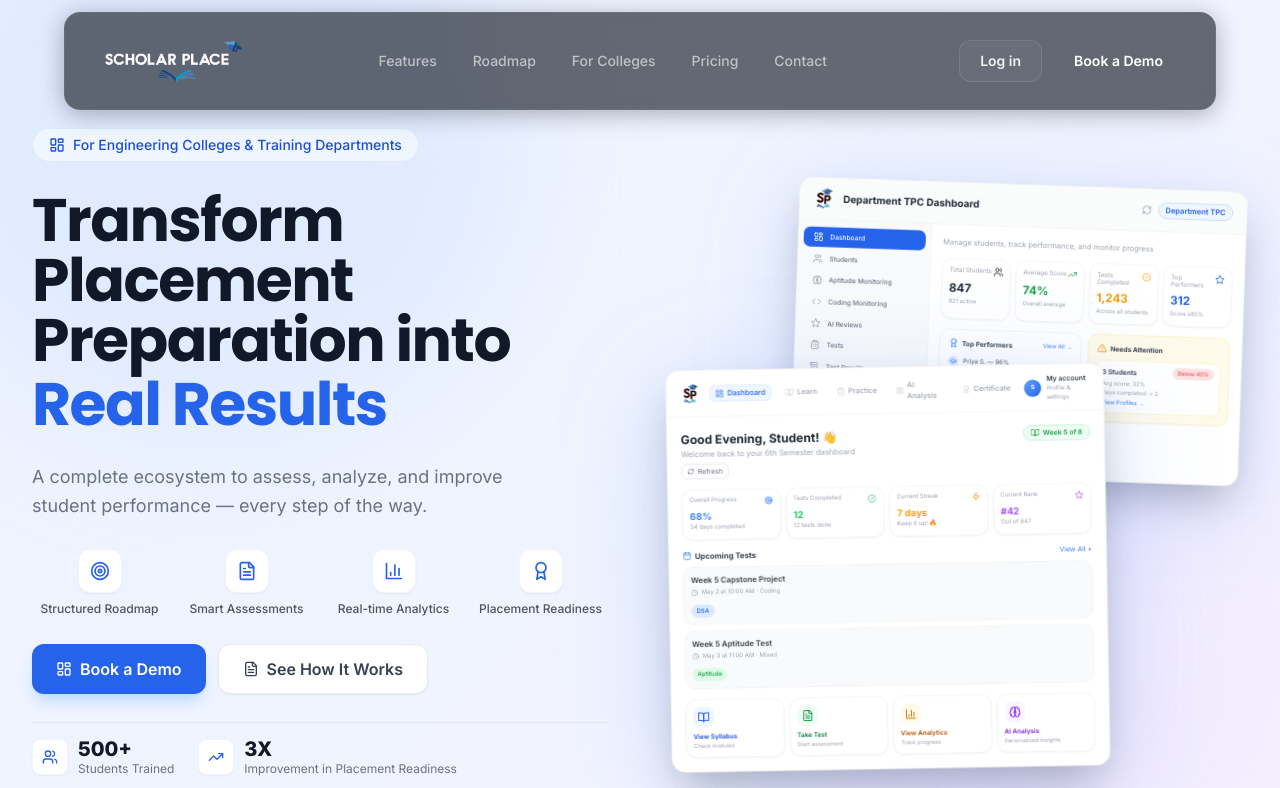
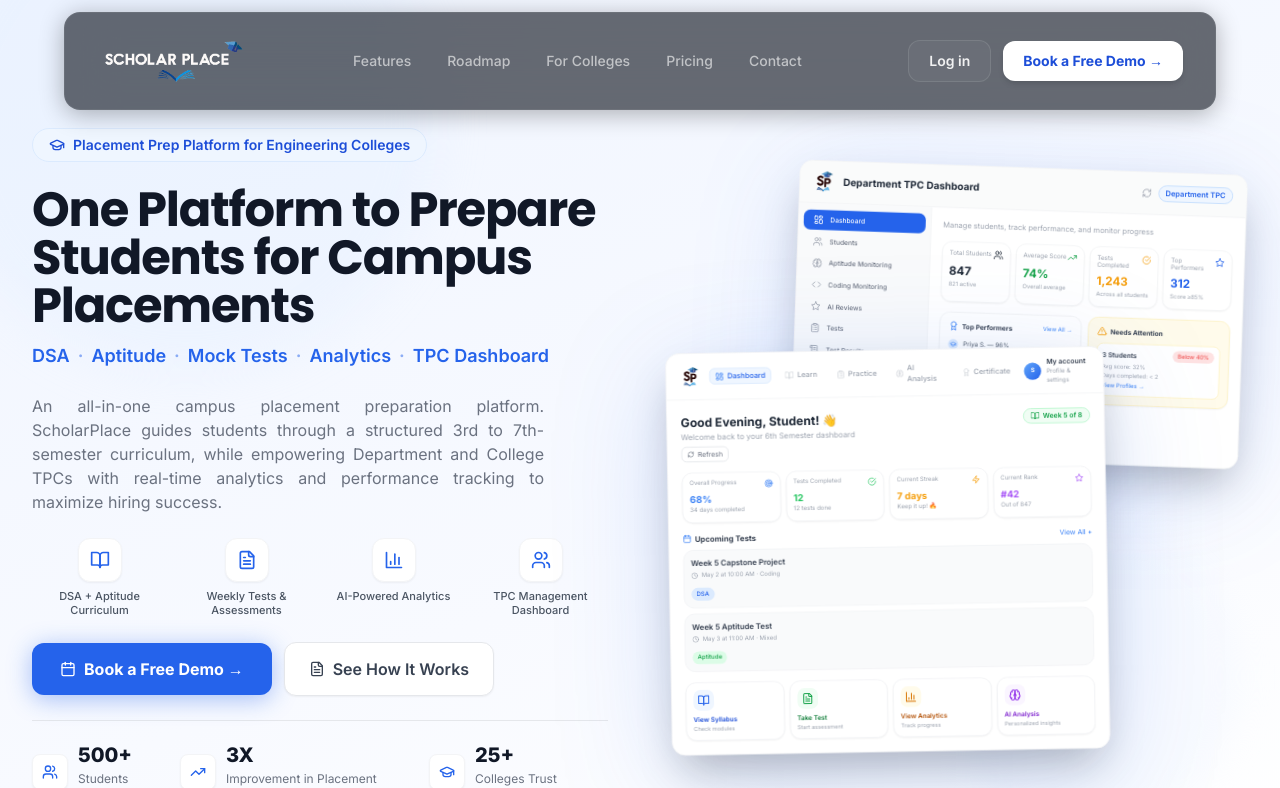
Before and after one commit to Zeeniith-Technology/ScholarPlace, a Next.js app in the folder frontend/: page / in a window 1280 px wide. Shown: the top 788 px of the page. Built offline with nearby package versions, Linux system fonts and the light colour scheme.

Commit message:
Changes in alll things

```diff
--- a/frontend/components/sections/Contact.tsx
+++ b/frontend/components/sections/Contact.tsx
@@ -85,8 +85,8 @@
                                 <div>
                                     <h3 className="text-lg font-semibold text-neutral mb-1">Email Us</h3>
                                     <p className="text-neutral-dark mb-2">Our friendly team is here to help.</p>
-                                    <a href="mailto:zeeniithinfo@gmail.com" className="text-primary font-medium hover:text-primary-dark transition-colors">
-                                        zeeniithinfo@gmail.com
+                                    <a href="mailto:info@zeeniith.in" className="text-primary font-medium hover:text-primary-dark transition-colors">
+                                        info@zeeniith.in
                                     </a>
                                 </div>
                             </div>
--- a/frontend/components/sections/ForColleges.tsx
+++ b/frontend/components/sections/ForColleges.tsx
@@ -1,6 +1,7 @@
 'use client'
 
 import React from 'react'
+import Image from 'next/image'
 import {
   TrendingUp, AlertCircle, FileText, ShieldCheck,
   Users, BarChart3, Download, Target, CheckCircle2,
@@ -147,9 +148,13 @@
               {/* Dashboard Top Bar */}
               <div className="flex items-center justify-between px-5 py-3.5 border-b border-gray-100 bg-white/90">
                 <div className="flex items-center gap-2">
-                  <div className="w-6 h-6 rounded-lg bg-blue-600 flex items-center justify-center">
-                    <BarChart3 className="w-3.5 h-3.5 text-white" />
-                  </div>
+                  <Image
+                    src="/images/Small_Logo.png"
+                    alt="ScholarPlace"
+                    width={24}
+                    height={24}
+                    className="rounded-md object-contain"
+                  />
                   <span className="text-sm font-bold text-gray-900">ScholarPlace TPC</span>
                 </div>
                 <div className="flex items-center gap-2">
--- a/frontend/components/sections/Hero.tsx
+++ b/frontend/components/sections/Hero.tsx
@@ -257,10 +257,10 @@
 
 /* ─── Feature icons ─── */
 const featurePills = [
-  { Icon: Target,        label: 'Structured Roadmap'   },
-  { Icon: FileText,      label: 'Smart Assessments'    },
-  { Icon: BarChart3,     label: 'Real-time Analytics'  },
-  { Icon: Award,         label: 'Placement Readiness'  },
+  { Icon: BookOpen,      label: 'DSA + Aptitude Curriculum' },
+  { Icon: FileText,      label: 'Weekly Tests & Assessments' },
+  { Icon: BarChart3,     label: 'AI-Powered Analytics'      },
+  { Icon: Users,         label: 'TPC Management Dashboard'  },
 ]
 
 const stats = [
@@ -274,65 +274,69 @@
   return (
     <section
       className="relative min-h-screen flex items-center overflow-hidden pt-32 pb-16 select-none"
-      style={{ background: 'linear-gradient(135deg, #eef2ff 0%, #f0f4ff 50%, #f5f0ff 100%)' }}
+      style={{ background: 'linear-gradient(160deg, #f0f5ff 0%, #f8faff 60%, #ffffff 100%)' }}
     >
-      {/* Background blobs */}
+      {/* Subtle background accent — very light, not blurry */}
       <div className="absolute inset-0 pointer-events-none overflow-hidden">
-        <div className="absolute w-[600px] h-[600px] rounded-full bg-blue-200/30 blur-3xl -top-40 -left-20" />
-        <div className="absolute w-[500px] h-[500px] rounded-full bg-purple-200/20 blur-3xl bottom-0 right-0" />
+        <div className="absolute w-[500px] h-[500px] rounded-full bg-blue-100/25 blur-xl -top-32 -left-16" />
+        <div className="absolute w-[300px] h-[300px] rounded-full bg-blue-50/30 blur-lg bottom-10 right-10" />
       </div>
 
       <div className="relative z-10 max-w-7xl mx-auto px-4 sm:px-6 lg:px-8 w-full">
         <div className="grid lg:grid-cols-2 gap-10 xl:gap-16 items-center">
 
           {/* ── LEFT ── */}
-          <div className="space-y-7">
+          <div className="space-y-6">
 
             {/* Badge */}
-            <span className="inline-flex items-center gap-2 px-4 py-1.5 rounded-full text-sm font-medium text-blue-700 bg-blue-50 border border-blue-100">
-              <LayoutDashboard className="w-4 h-4 flex-shrink-0" />
-              For Engineering Colleges &amp; Training Departments
-            </span>
-
-            {/* Headline */}
-            <div className="space-y-1">
-              <h1 className="text-5xl lg:text-6xl font-heading font-extrabold text-gray-900 leading-tight tracking-tight">
-                Transform Placement<br />Preparation into
-              </h1>
-              <h1 className="text-5xl lg:text-6xl font-heading font-extrabold text-blue-600 leading-tight tracking-tight">
-                Real Results
-              </h1>
+            <div className="inline-flex items-center gap-1.5 sm:gap-2 px-3 sm:px-4 py-1.5 rounded-full text-[10px] sm:text-sm font-semibold text-blue-700 bg-blue-50 border border-blue-100 w-fit">
+              <GraduationCap className="w-3.5 h-3.5 sm:w-4 sm:h-4 flex-shrink-0" />
+              Placement Prep Platform for Engineering Colleges
             </div>
 
-            {/* Subtitle */}
-            <p className="text-lg text-gray-500 leading-relaxed max-w-lg">
-              A complete ecosystem to assess, analyze, and improve student performance — every step of the way.
+            {/* Headline — product-specific, scannable in 3s */}
+            <div className="space-y-2 sm:space-y-3">
+              <h1 className="text-[32px] sm:text-4xl lg:text-5xl font-heading font-extrabold text-gray-900 leading-tight tracking-tight">
+                One Platform to Prepare<br className="hidden sm:block" /> Students for Campus Placements
+              </h1>
+              <div className="flex flex-wrap items-center gap-x-2 gap-y-1 text-[13px] sm:text-base lg:text-lg font-semibold text-blue-600">
+                <span>DSA</span> <span className="opacity-50">·</span>
+                <span>Aptitude</span> <span className="opacity-50">·</span>
+                <span>Mock Tests</span> <span className="opacity-50">·</span>
+                <span>Analytics</span> <span className="opacity-50">·</span>
+                <span>TPC Dashboard</span>
+              </div>
+            </div>
+
+            {/* Subtitle — SEO friendly, clear, specific */}
+            <p className="text-[13px] sm:text-base text-gray-500 leading-relaxed max-w-lg text-justify">
+              An all-in-one campus placement preparation platform. ScholarPlace guides students through a structured 3rd to 7th-semester curriculum, while empowering Department and College TPCs with real-time analytics and performance tracking to maximize hiring success.
             </p>
 
-            {/* Feature icons */}
-            <div className="grid grid-cols-4 gap-3">
+            {/* Feature pills */}
+            <div className="grid grid-cols-2 sm:grid-cols-4 gap-2 sm:gap-3">
               {featurePills.map(({ Icon, label }) => (
                 <div key={label} className="flex flex-col items-center gap-2 text-center">
-                  <div className="w-11 h-11 rounded-xl bg-white border border-gray-100 shadow-sm flex items-center justify-center">
-                    <Icon className="w-5 h-5 text-blue-600" />
+                  <div className="w-9 h-9 sm:w-11 sm:h-11 rounded-xl bg-white border border-gray-100 shadow-sm flex items-center justify-center">
+                    <Icon className="w-4 h-4 sm:w-5 sm:h-5 text-blue-600" />
                   </div>
-                  <span className="text-xs text-gray-600 font-medium leading-tight">{label}</span>
+                  <span className="text-[10px] sm:text-[11px] text-gray-600 font-medium leading-tight">{label}</span>
                 </div>
               ))}
             </div>
 
             {/* CTAs */}
-            <div className="flex flex-wrap gap-3">
+            <div className="flex flex-col sm:flex-row gap-3 items-stretch sm:items-center">
               <Link
                 href="#contact"
-                className="inline-flex items-center gap-2 bg-blue-600 hover:bg-blue-700 text-white font-semibold px-6 py-3 rounded-xl shadow-lg shadow-blue-200 transition-all duration-200 hover:-translate-y-0.5 select-none"
+                className="inline-flex items-center justify-center gap-2 bg-blue-600 hover:bg-blue-700 text-white font-bold px-7 py-3.5 rounded-xl shadow-[0_4px_24px_rgba(37,99,235,0.4)] hover:shadow-[0_6px_28px_rgba(37,99,235,0.55)] transition-all duration-200 hover:-translate-y-0.5 select-none w-full sm:w-auto"
               >
-                <LayoutDashboard className="w-4 h-4" />
-                Book a Demo
+                <Calendar className="w-4 h-4" />
+                Book a Free Demo →
               </Link>
               <Link
                 href="#student-experience"
-                className="inline-flex items-center gap-2 bg-white hover:bg-gray-50 text-gray-700 font-semibold px-6 py-3 rounded-xl border border-gray-200 shadow-sm transition-all duration-200 hover:-translate-y-0.5 select-none"
+                className="inline-flex items-center justify-center gap-2 bg-white hover:bg-gray-50 text-gray-700 font-semibold px-6 py-3.5 rounded-xl border border-gray-200 shadow-sm transition-all duration-200 hover:-translate-y-0.5 select-none w-full sm:w-auto"
               >
                 <FileText className="w-4 h-4" />
                 See How It Works
@@ -340,15 +344,15 @@
             </div>
 
             {/* Stats */}
-            <div className="flex flex-wrap gap-6 pt-4 border-t border-gray-200">
+            <div className="flex flex-col sm:flex-row gap-4 sm:gap-6 pt-5 border-t border-gray-200">
               {stats.map(({ Icon, value, label }) => (
                 <div key={label} className="flex items-center gap-2.5">
-                  <div className="w-9 h-9 rounded-lg bg-white border border-gray-100 shadow-sm flex items-center justify-center flex-shrink-0">
-                    <Icon className="w-4 h-4 text-blue-600" />
+                  <div className="w-8 h-8 sm:w-9 sm:h-9 rounded-lg bg-white border border-gray-100 shadow-sm flex items-center justify-center flex-shrink-0">
+                    <Icon className="w-3.5 h-3.5 sm:w-4 sm:h-4 text-blue-600" />
                   </div>
                   <div>
-                    <div className="text-xl font-extrabold text-gray-900 leading-none">{value}</div>
-                    <div className="text-xs text-gray-500 leading-tight mt-0.5">{label}</div>
+                    <div className="text-lg sm:text-xl font-extrabold text-gray-900 leading-none">{value}</div>
+                    <div className="text-[10px] sm:text-xs text-gray-500 leading-tight mt-0.5">{label}</div>
                   </div>
                 </div>
               ))}
--- a/frontend/components/sections/Navbar.tsx
+++ b/frontend/components/sections/Navbar.tsx
@@ -76,9 +76,10 @@
             </Link>
             <Link
               href="#contact"
-              className="btn-premium px-5 py-2.5 text-sm font-semibold text-white rounded-xl"
+              className="px-5 py-2.5 text-sm font-bold rounded-xl transition-all duration-200 hover:scale-[1.04]
+                bg-white text-blue-700 shadow-md hover:shadow-lg hover:bg-blue-50"
             >
-              Book a Demo
+              Book a Free Demo →
             </Link>
           </div>
 
@@ -122,10 +123,10 @@
                 </Link>
                 <Link
                   href="#contact"
-                  className="btn-premium block text-center text-sm font-semibold text-white py-3 px-4 rounded-xl"
+                  className="btn-premium block text-center text-sm font-bold text-white py-3 px-4 rounded-xl"
                   onClick={() => setIsMobileMenuOpen(false)}
                 >
-                  Book a Demo
+                  📅 Book a Free Demo
                 </Link>
               </div>
             </div>
--- a/frontend/components/sections/Pricing.tsx
+++ b/frontend/components/sections/Pricing.tsx
@@ -69,91 +69,38 @@
           </p>
         </div>
 
-        {/* ── TAB SWITCHER ── */}
-        <div className="relative flex justify-center items-center mb-8">
+        {/* ── PRICING CARDS ── */}
+        <div className="relative grid md:grid-cols-2 gap-6 mb-12 items-stretch mt-12 lg:mt-24">
 
           {/* Left — handwriting label + curved arrow */}
-          <div className="hidden md:flex flex-col items-end absolute left-0 top-1/2 -translate-y-1/2 gap-0 pr-2">
+          <div className="hidden lg:flex flex-col items-end absolute -top-20 xl:-top-24 left-10 xl:left-0 gap-0 pointer-events-none">
             <span
               className="text-blue-500 text-right leading-snug mb-1"
-              style={{ fontFamily: 'var(--font-caveat)', fontSize: '18px' }}
+              style={{ fontFamily: 'var(--font-caveat)', fontSize: '20px' }}
             >
               Ideal for<br />Placement Teams
             </span>
-            {/* Blue curved arrow — starts top-left, sweeps down to the right toward tab */}
-            <svg width="80" height="54" viewBox="0 0 80 54" fill="none" className="mr-0">
-              <path
-                d="M 8 6 C 20 4, 58 18, 72 46"
-                stroke="#3b82f6"
-                strokeWidth="2.2"
-                strokeLinecap="round"
-                fill="none"
-              />
-              {/* Arrowhead — filled triangle at the tip */}
-              <path
-                d="M 72 46 L 60 41 L 65 32 Z"
-                fill="#3b82f6"
-                stroke="#3b82f6"
-                strokeWidth="0.5"
-                strokeLinejoin="round"
-              />
+            {/* Blue curved arrow pointing down-right into the card */}
+            <svg width="70" height="50" viewBox="0 0 80 54" fill="none">
+              <path d="M 8 6 C 20 4, 58 18, 72 46" stroke="#3b82f6" strokeWidth="2.2" strokeLinecap="round" fill="none" />
+              <path d="M 72 46 L 60 41 L 65 32 Z" fill="#3b82f6" stroke="#3b82f6" strokeWidth="0.5" strokeLinejoin="round" />
             </svg>
           </div>
 
-          {/* Tabs */}
-          <div className="inline-flex items-center bg-white/80 backdrop-blur border border-gray-200 rounded-full p-1 shadow-sm gap-1">
-            <button
-              onClick={() => setActiveTab('college')}
-              className={`flex items-center gap-2 px-5 py-2.5 rounded-full text-sm font-semibold transition-all ${
-                activeTab === 'college' ? 'bg-blue-600 text-white shadow-md' : 'text-gray-500 hover:text-gray-700'
-              }`}
-            >
-              <Building2 className="w-4 h-4" />
-              For Colleges &amp; Universities
-            </button>
-            <button
-              onClick={() => setActiveTab('student')}
-              className={`flex items-center gap-2 px-5 py-2.5 rounded-full text-sm font-semibold transition-all ${
-                activeTab === 'student' ? 'bg-purple-600 text-white shadow-md' : 'text-gray-500 hover:text-gray-700'
-              }`}
-            >
-              <GraduationCap className="w-4 h-4" />
-              For Individual Students
-            </button>
-          </div>
-
           {/* Right — handwriting label + curved arrow */}
-          <div className="hidden md:flex flex-col items-start absolute right-0 top-1/2 -translate-y-1/2 gap-0 pl-2">
-            {/* Purple curved arrow — starts top-right, sweeps down to the left toward tab */}
-            <svg width="80" height="54" viewBox="0 0 80 54" fill="none" className="ml-0">
-              <path
-                d="M 72 6 C 60 4, 22 18, 8 46"
-                stroke="#9333ea"
-                strokeWidth="2.2"
-                strokeLinecap="round"
-                fill="none"
-              />
-              {/* Arrowhead — filled triangle at the tip */}
-              <path
-                d="M 8 46 L 20 41 L 15 32 Z"
-                fill="#9333ea"
-                stroke="#9333ea"
-                strokeWidth="0.5"
-                strokeLinejoin="round"
-              />
-            </svg>
+          <div className="hidden lg:flex flex-col items-start absolute -top-20 xl:-top-24 right-10 xl:right-0 gap-0 pointer-events-none">
             <span
-              className="text-purple-500 leading-snug mt-1"
-              style={{ fontFamily: 'var(--font-caveat)', fontSize: '18px' }}
+              className="text-purple-500 text-left leading-snug mb-1"
+              style={{ fontFamily: 'var(--font-caveat)', fontSize: '20px' }}
             >
               Ideal for<br />Students
             </span>
+            {/* Purple curved arrow pointing down-left into the card (flipped horizontally) */}
+            <svg width="70" height="50" viewBox="0 0 80 54" fill="none" className="-scale-x-100">
+              <path d="M 8 6 C 20 4, 58 18, 72 46" stroke="#9333ea" strokeWidth="2.2" strokeLinecap="round" fill="none" />
+              <path d="M 72 46 L 60 41 L 65 32 Z" fill="#9333ea" stroke="#9333ea" strokeWidth="0.5" strokeLinejoin="round" />
+            </svg>
           </div>
-
-        </div>
-
-        {/* ── PRICING CARDS ── */}
-        <div className="grid md:grid-cols-2 gap-6 mb-12 items-stretch">
 
           {/* ── COLLEGE CARD ── */}
           <div
```
